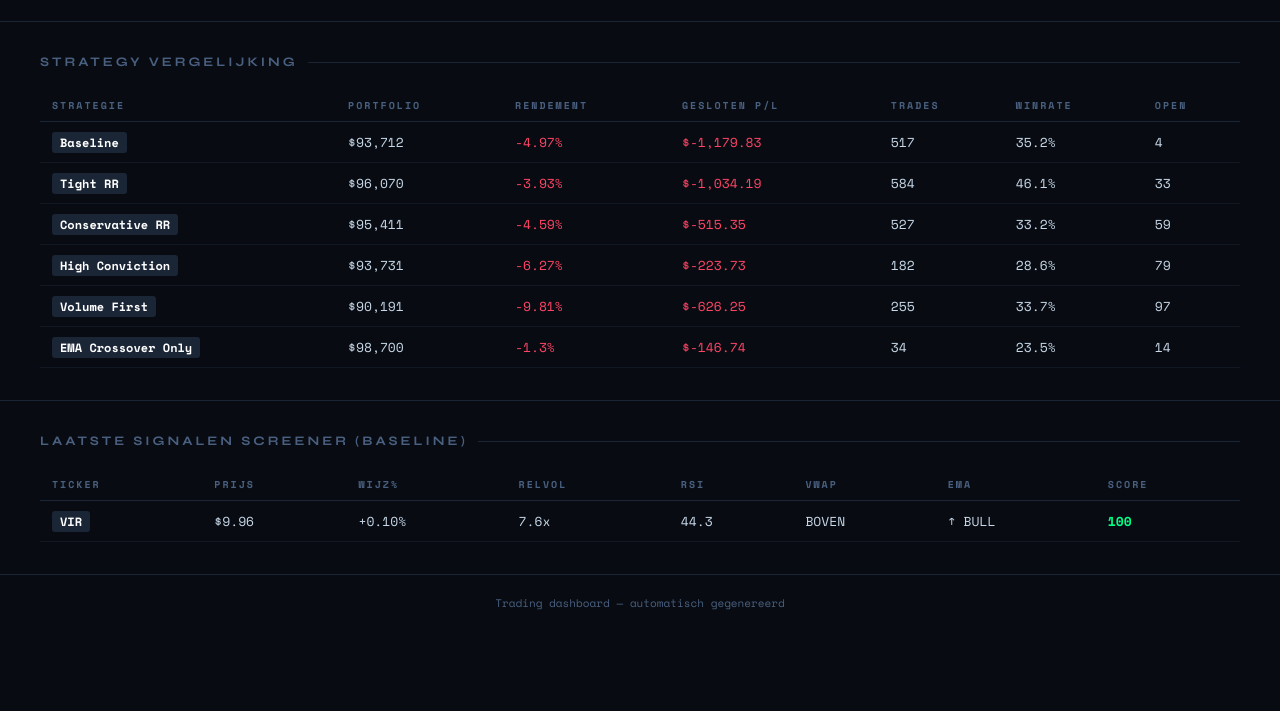
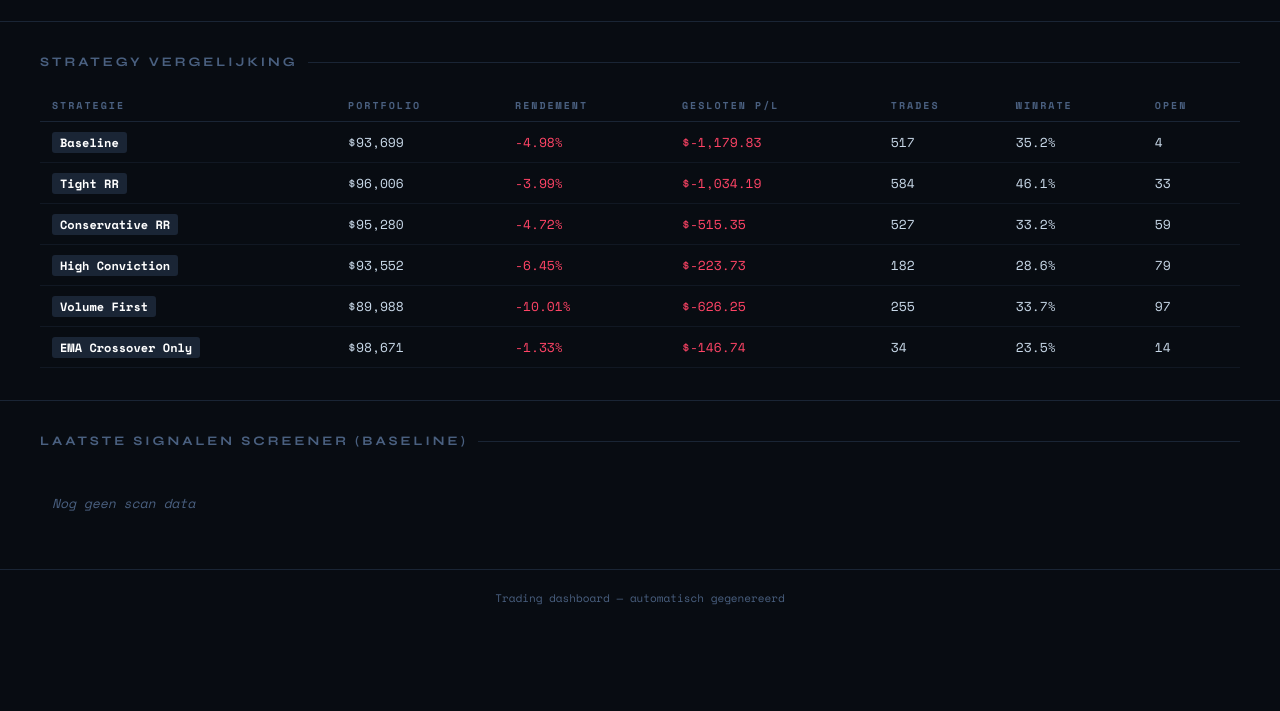
Before and after one commit to jobluchies/trading-dashboard, a plain HTML site: page index.html in a window 1280 px wide. Shown: the part 89-800 px from the top of the page. Drawn offline with nearby package versions, Linux system fonts and the light colour scheme.

Commit message:
Dashboard update 16/11/2026 19:00

```diff
--- a/index.html
+++ b/index.html
@@ -36,7 +36,7 @@
   </div>
   <div style="text-align:right">
     <div style="margin-bottom:6px"><span class="live-dot"></span> <span style="color:var(--accent);font-size:11px">LIVE</span></div>
-    <div class="timestamp">Laatste update: <b>16/11/2026 18:30</b></div>
+    <div class="timestamp">Laatste update: <b>16/11/2026 19:00</b></div>
   </div>
 </header>
 <div class="section">
@@ -46,8 +46,8 @@
     <tbody>
         <tr>
             <td><span class="ticker">Baseline</span></td>
-            <td>$93,712</td>
-            <td style="color:#ff4466">-4.97%</td>
+            <td>$93,699</td>
+            <td style="color:#ff4466">-4.98%</td>
             <td style="color:#ff4466">$-1,179.83</td>
             <td>517</td>
             <td>35.2%</td>
@@ -55,8 +55,8 @@
         </tr>
         <tr>
             <td><span class="ticker">Tight RR</span></td>
-            <td>$96,070</td>
-            <td style="color:#ff4466">-3.93%</td>
+            <td>$96,006</td>
+            <td style="color:#ff4466">-3.99%</td>
             <td style="color:#ff4466">$-1,034.19</td>
             <td>584</td>
             <td>46.1%</td>
@@ -64,8 +64,8 @@
         </tr>
         <tr>
             <td><span class="ticker">Conservative RR</span></td>
-            <td>$95,411</td>
-            <td style="color:#ff4466">-4.59%</td>
+            <td>$95,280</td>
+            <td style="color:#ff4466">-4.72%</td>
             <td style="color:#ff4466">$-515.35</td>
             <td>527</td>
             <td>33.2%</td>
@@ -73,8 +73,8 @@
         </tr>
         <tr>
             <td><span class="ticker">High Conviction</span></td>
-            <td>$93,731</td>
-            <td style="color:#ff4466">-6.27%</td>
+            <td>$93,552</td>
+            <td style="color:#ff4466">-6.45%</td>
             <td style="color:#ff4466">$-223.73</td>
             <td>182</td>
             <td>28.6%</td>
@@ -82,8 +82,8 @@
         </tr>
         <tr>
             <td><span class="ticker">Volume First</span></td>
-            <td>$90,191</td>
-            <td style="color:#ff4466">-9.81%</td>
+            <td>$89,988</td>
+            <td style="color:#ff4466">-10.01%</td>
             <td style="color:#ff4466">$-626.25</td>
             <td>255</td>
             <td>33.7%</td>
@@ -91,8 +91,8 @@
         </tr>
         <tr>
             <td><span class="ticker">EMA Crossover Only</span></td>
-            <td>$98,700</td>
-            <td style="color:#ff4466">-1.3%</td>
+            <td>$98,671</td>
+            <td style="color:#ff4466">-1.33%</td>
             <td style="color:#ff4466">$-146.74</td>
             <td>34</td>
             <td>23.5%</td>
@@ -102,17 +102,7 @@
 </div>
 <div class="section">
   <div class="section-title">Laatste signalen screener (Baseline)</div>
-  <table><thead><tr><th>Ticker</th><th>Prijs</th><th>Wijz%</th><th>RelVol</th><th>RSI</th><th>VWAP</th><th>EMA</th><th>Score</th></tr></thead><tbody>
-            <tr>
-                <td><span class="ticker">VIR</span></td>
-                <td>$9.96</td>
-                <td>+0.10%</td>
-                <td>7.6x</td>
-                <td>44.3</td>
-                <td>BOVEN</td>
-                <td>↑ BULL</td>
-                <td style="color:#00ff88"><b>100</b></td>
-            </tr></tbody></table>
+  <div style="color:var(--muted);padding:24px 12px;font-style:italic">Nog geen scan data</div>
 </div>
 <footer>Trading dashboard — automatisch gegenereerd</footer>
 </body>
```
